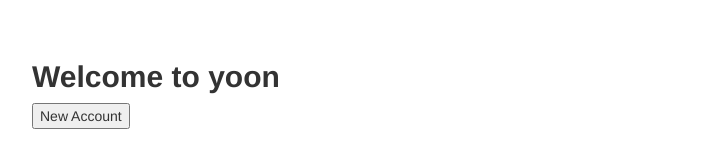
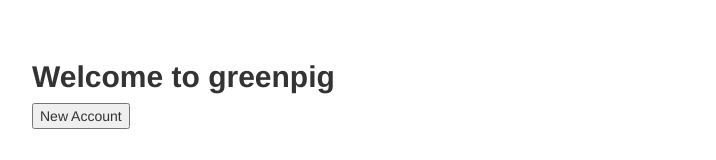
Before and after one commit to yooneunji/nodeHTML, a website: page views/index.html in a window 1280 px wide. Shown: the top 160 px of the page, without its empty margins (38-754 px from the left). Drawn offline with nearby package versions, Linux system fonts and the light colour scheme.

Commit message:
Add files via upload

```diff
--- a/views/index.html
+++ b/views/index.html
@@ -41,7 +41,7 @@ $(document).ready(function(){
   <br>
   <br>
   <div class="container " role="main">
-    <h2><strong> Welcome to yoon </strong></h2>
+    <h2><strong> Welcome to greenpig </strong></h2>
   	<div id="tablePlace"></div>
 	<button id="newAccount">New Account</button>
   </div>
```
